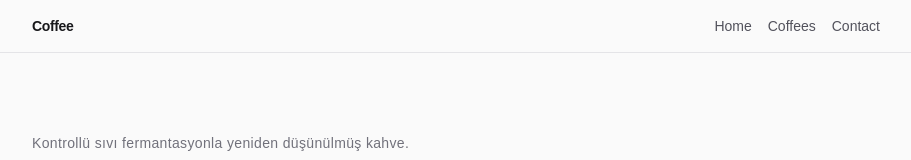
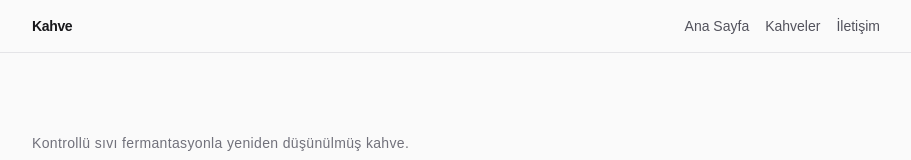
Before and after one commit to hesammisaghian/coffee, a Next.js app: page / in a window 1280 px wide. Shown: the top 160 px of the page, without its empty margins (184-1095 px from the left). Built offline with nearby package versions, Linux system fonts and the light colour scheme.

Commit message:
align header with Turkish site direction

```diff
--- a/src/components/ui/Header.tsx
+++ b/src/components/ui/Header.tsx
@@ -1,9 +1,9 @@
 import Link from "next/link";
 
 const navItems = [
-  { href: "/", label: "Home" },
-  { href: "/coffees", label: "Coffees" },
-  { href: "/contact", label: "Contact" },
+  { href: "/", label: "Ana Sayfa" },
+  { href: "/coffees", label: "Kahveler" },
+  { href: "/contact", label: "İletişim" },
 ] as const;
 
 export function Header() {
@@ -11,7 +11,7 @@ export function Header() {
     <header className="border-b border-zinc-200 bg-zinc-50">
       <div className="mx-auto flex max-w-4xl items-center justify-between px-6 py-4">
         <div className="text-sm font-semibold tracking-tight text-zinc-900">
-          Coffee
+          Kahve
         </div>
 
         <nav aria-label="Primary" className="flex items-center gap-4">
```
Also changed, not shown: 1 other file (tests, documents, lock files or other folders).
